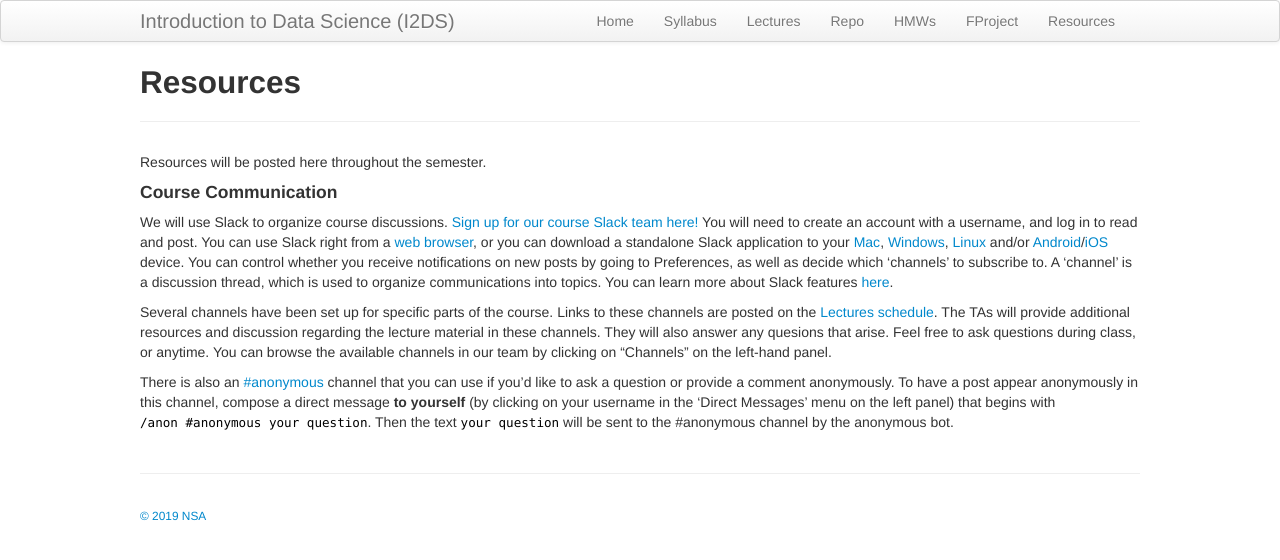
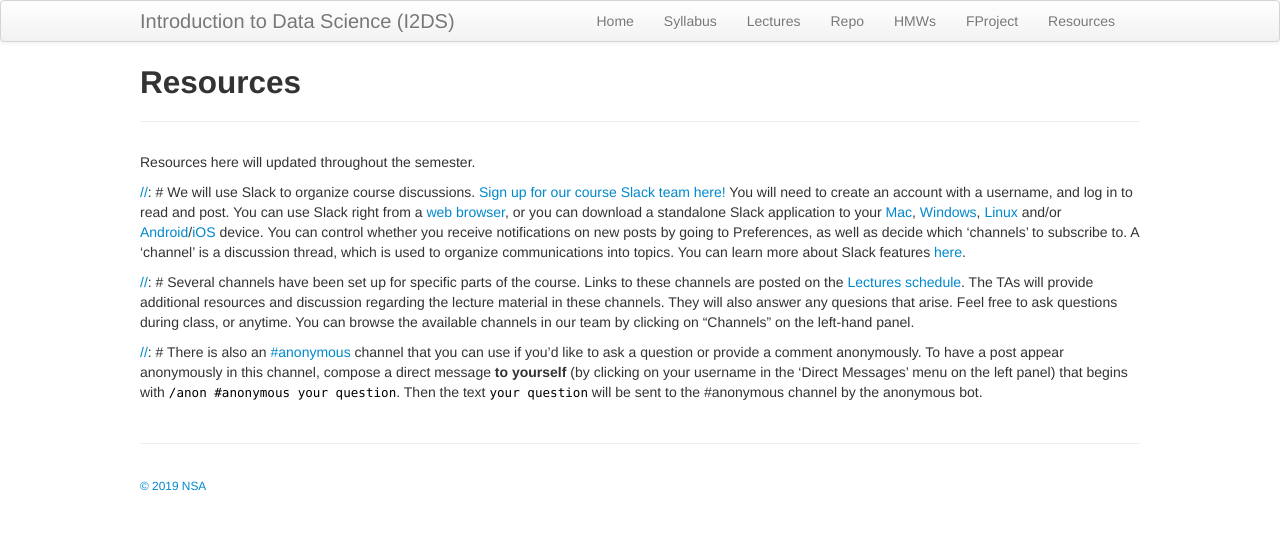
Before and after one commit to i2ds/i2ds.github.io, a Jekyll site: the page built from pages/resources.md, in a window 1280 px wide. Shown: the top 560 px of the page. Built offline with Jekyll 4.4.1, drawn with Linux system fonts in a browser that asks for light colours.

Commit message:
Update resources.md

```diff
--- a/pages/resources.md
+++ b/pages/resources.md
@@ -3,12 +3,13 @@ layout: page
 title: Resources
 ---
 
-Resources will be posted here throughout the semester.
+Resources here will updated throughout the semester.
 
-#### Course Communication
 
-We will use Slack to organize course discussions. [Sign up for our course Slack team here!](https://join.slack.com/t/bst260-fall2018/shared_invite/enQtNDI2MTQyOTI4MzExLTdiODVhMjA2MmZkMTcyMDM1ZjI4YTYzNzEyYTAwOGE1YzBlOTU1MWI3N2Q1NzRjZWViYmJlMTg2MDM3ZThmNjg) You will need to create an account with a username, and log in to read and post. You can use Slack right from a [web browser](https://bst260-fall2018.slack.com/messages/announcements), or you can download a standalone Slack application to your [Mac](https://slack.com/downloads/osx), [Windows](https://slack.com/downloads/windows), [Linux](https://slack.com/downloads/linux) and/or [Android](https://slack.com/downloads/android)/[iOS](https://slack.com/downloads/ios) device. You can control whether you receive notifications on new posts by going to Preferences, as well as decide which 'channels' to subscribe to. A 'channel' is a discussion thread, which is used to organize communications into topics. You can learn more about Slack features [here](https://get.slack.help/hc/en-us/articles/218080037-Getting-started-for-new-members).
+[//]: # #### Course Communication
 
-Several channels have been set up for specific parts of the course. Links to these channels are posted on the [Lectures schedule](http://datasciencelabs.github.io/pages/lectures.html). The TAs will provide additional resources and discussion regarding the lecture material in these channels. They will also answer any quesions that arise. Feel free to ask questions during class, or anytime. You can browse the available channels in our team by clicking on "Channels" on the left-hand panel.
+[//]: # We will use Slack to organize course discussions. [Sign up for our course Slack team here!](https://join.slack.com/t/bst260-fall2018/shared_invite/enQtNDI2MTQyOTI4MzExLTdiODVhMjA2MmZkMTcyMDM1ZjI4YTYzNzEyYTAwOGE1YzBlOTU1MWI3N2Q1NzRjZWViYmJlMTg2MDM3ZThmNjg) You will need to create an account with a username, and log in to read and post. You can use Slack right from a [web browser](https://bst260-fall2018.slack.com/messages/announcements), or you can download a standalone Slack application to your [Mac](https://slack.com/downloads/osx), [Windows](https://slack.com/downloads/windows), [Linux](https://slack.com/downloads/linux) and/or [Android](https://slack.com/downloads/android)/[iOS](https://slack.com/downloads/ios) device. You can control whether you receive notifications on new posts by going to Preferences, as well as decide which 'channels' to subscribe to. A 'channel' is a discussion thread, which is used to organize communications into topics. You can learn more about Slack features [here](https://get.slack.help/hc/en-us/articles/218080037-Getting-started-for-new-members).
 
-There is also an [#anonymous](https://bst260-fall2018.slack.com/messages/anonymous) channel that you can use if you'd like to ask a question or provide a comment anonymously. To have a post appear anonymously in this channel, compose a direct message **to yourself** (by clicking on your username in the 'Direct Messages' menu on the left panel) that begins with <span style="color:red">`/anon #anonymous your question`</span>. Then the text <span style="color:red">`your question`</span> will be sent to the #anonymous channel by the anonymous bot.
+[//]: # Several channels have been set up for specific parts of the course. Links to these channels are posted on the [Lectures schedule](http://datasciencelabs.github.io/pages/lectures.html). The TAs will provide additional resources and discussion regarding the lecture material in these channels. They will also answer any quesions that arise. Feel free to ask questions during class, or anytime. You can browse the available channels in our team by clicking on "Channels" on the left-hand panel.
+
+[//]: # There is also an [#anonymous](https://bst260-fall2018.slack.com/messages/anonymous) channel that you can use if you'd like to ask a question or provide a comment anonymously. To have a post appear anonymously in this channel, compose a direct message **to yourself** (by clicking on your username in the 'Direct Messages' menu on the left panel) that begins with <span style="color:red">`/anon #anonymous your question`</span>. Then the text <span style="color:red">`your question`</span> will be sent to the #anonymous channel by the anonymous bot.
```
